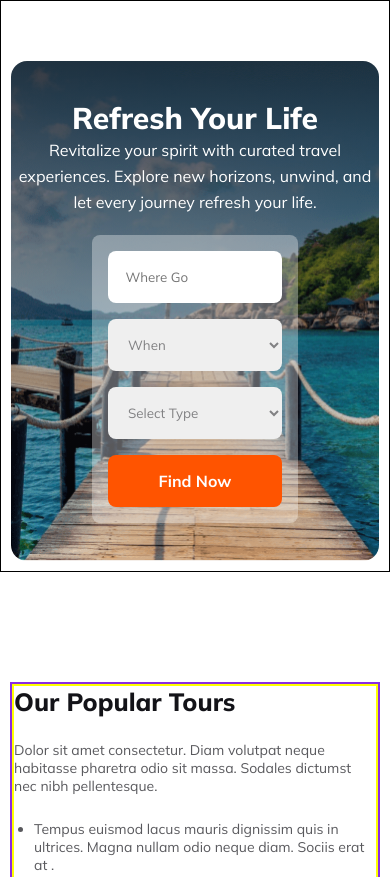
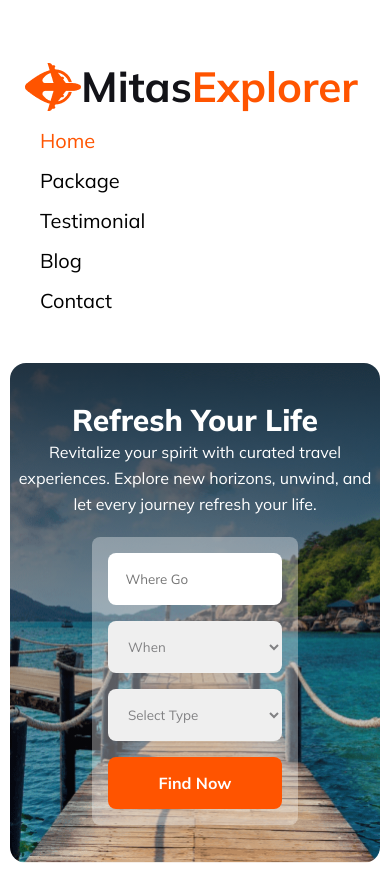
Before and after one commit to mhmitas/B9A2-assignment-travel-website, a plain HTML site: page index.html in a window 390 px wide. Shown: the top 877 px of the page. Drawn offline with Linux system fonts and the light colour scheme.

Commit message:
Final commit

```diff
--- a/index.html
+++ b/index.html
@@ -10,7 +10,19 @@
 
 <body>
     <header>
-        <nav></nav>
+        <nav>
+            <div class="nav-title">
+                <img src="Images/Group 40071 (2).png" alt="">
+                <h3>Mitas<span id="orenge-font1">Explorer</span></h3>
+            </div>
+            <ul>
+                <li><a href=""><span id="orange-font2">Home</span></a></li>
+                <li><a href="">Package</a></li>
+                <li><a href="">Testimonial</a></li>
+                <li><a href="">Blog</a></li>
+                <li><a href="">Contact</a></li>
+            </ul>
+        </nav>
         <section class="banner">
             <div class="banner-texts">
                 <h3 class="banner-heading">Refresh Your Life</h3>
@@ -161,7 +173,7 @@
     <footer>
         <div class="footer-title">
             <img src="Images/Group 40071 (2).png" alt="">
-            <h3>Mitas<span class="orenge-font">Explorer</span></h3>
+            <h3>Mitas<span id="orenge-font3">Explorer</span></h3>
         </div>
         <p class="footer-p common-description">Lorem ipsum dolor sit amet consectetur. Nulla sit viverra morbi vitae
             blandit orci potenti vulputate. Leo erat maecenas vitae elementum ultricies nullam.</p>
--- a/styles/style.css
+++ b/styles/style.css
@@ -6,13 +6,15 @@
     margin: 0;
     padding: 0;
 }
+body{
+    margin: 0;
+}
 
+nav,
 header,
 main {
-    /* width: 81.25%; */
     max-width: 1170px;
     margin: 0 auto;
-    min-height: 200px;
 }
 
 .common-description {
@@ -48,10 +50,61 @@ main {
     font-weight: 700;
 }
 
+.subscribe:hover {
+    background-color: #04AA6D;
+    color: white;
+    border: 3px solid yellow;
+}
+
+.btn-primary:hover {
+    background-color: #04AA6D;
+    color: white;
+    border: 3px solid yellow;
+}
+
+
+#orenge-font1,
+#orange-font2,
+#orenge-font3 {
+    color: #FF5400;
+}
+
+
+/* nav styles */
+nav {
+    display: flex;
+    justify-content: space-between;
+    align-items: center;
+    margin-top: 50px;
+
+}
+
+nav ul {
+    display: flex;
+    gap: 44px;
+    color: #161617;
+    font-size: 20px;
+    font-weight: 400;
+    list-style-type: none;
+}
+
+.nav-title {
+    display: flex;
+    align-items: center;
+    justify-content: center;
+    color: #131318;
+    font-size: 36px;
+    font-weight: 800;
+}
+
+nav a {
+    text-decoration: none;
+    color: black;
+
+}
+
+
 /* banner styles */
-header {
-    border: 1px solid;
-}
 
 .banner {
     background-image: linear-gradient(180deg, #131318cc 0%, rgba(19, 19, 24, 0.00) 100%), url(../Images/bannerimage.png);
@@ -113,7 +166,6 @@ select {
 
 /* tour section styles */
 .tours {
-    border: 2px solid blueviolet;
     display: flex;
     gap: 53px;
     margin-top: 100px;
@@ -121,7 +173,6 @@ select {
 
 .tour-texts {
     max-width: 577px;
-    border: 2px solid yellow;
     display: flex;
     flex-direction: column;
     justify-content: space-between;
@@ -156,7 +207,6 @@ select {
 }
 
 .destinetion-img-container {
-    border: 2px solid green;
     display: flex;
     flex-direction: column;
     gap: 24px;
@@ -186,7 +236,6 @@ select {
 /* choose section styles */
 .choose {
     margin-top: 100px;
-    border: 2px solid pink;
 }
 
 .card {
@@ -241,7 +290,6 @@ select {
 .choose-paragraph {
     max-width: 643px;
     color: rebeccapurple;
-    border: 2px solid pink;
     margin: 0 auto;
     margin-bottom: 48px;
 }
@@ -330,12 +378,12 @@ footer {
     margin: 0 auto;
 }
 
-.footer-title{
+.footer-title {
     max-height: 50px;
-    border: 1px solid;
     display: flex;
     align-items: center;
     justify-content: center;
+    padding-top: 110px;
 
 }
 
@@ -360,7 +408,7 @@ footer h3 {
 
 .right-p {
     margin: 50px auto;
-    color: #131318;
+    color: #000000;
     font-size: 16px;
     font-weight: 300;
     padding-bottom: 60px;
@@ -431,4 +479,12 @@ footer h3 {
         padding: 15px;
     }
 
+    nav,
+    nav ul {
+        flex-direction: column;
+        gap: 15px;
+        align-items: flex-start;
+        padding-left: 15px;
+    }
+
 }
```
